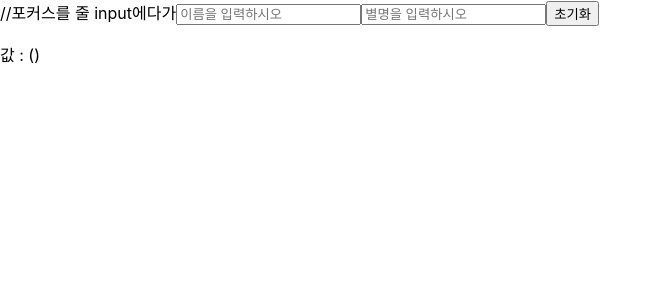
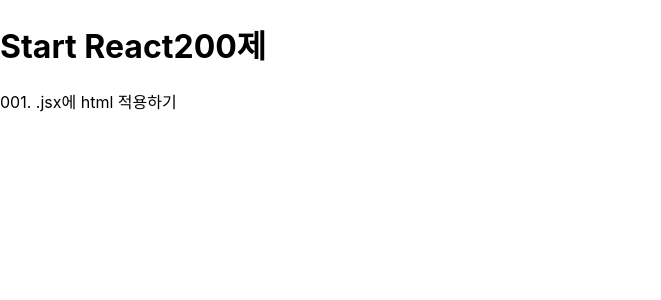
Before and after one commit to seolmiiin/learn-react, a React (Create React App) app: page / in a window 1280 px wide. Shown: the top 300 px of the page, without its empty margins (0-661 px from the left). Built offline with nearby package versions, Linux system fonts and the light colour scheme.

Commit message:
react200_001_jsx에 html 적용하기

```diff
--- a/src/App.js
+++ b/src/App.js
@@ -1,6 +1,5 @@
 import React from 'react';
 
-import InputSample from './inputSample';
 
 
 
@@ -8,7 +7,10 @@
 
 function App() {
   return (
-   <InputSample />
+    <div>
+      <h1>Start React200제</h1>
+      <p>001. .jsx에 html 적용하기</p>
+    </div>
   );
 }
 
--- a/src/inputSample.js
+++ b/src/inputSample.js
@@ -40,7 +40,7 @@
   return(
     <div>
       <div>
-        //포커스를 줄 input에다가
+        {/* //포커스를 줄 input에다가  */}
         <input
           name="name"
           value={name}
```
